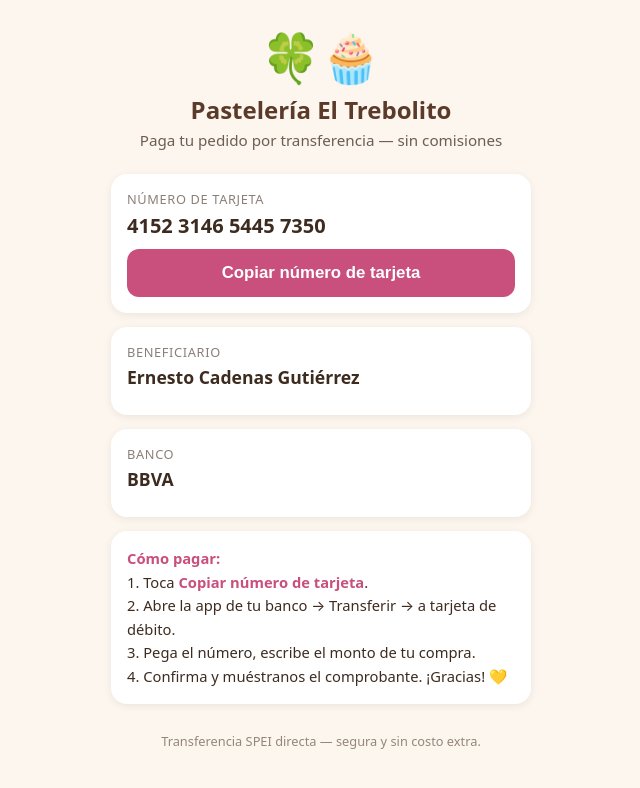
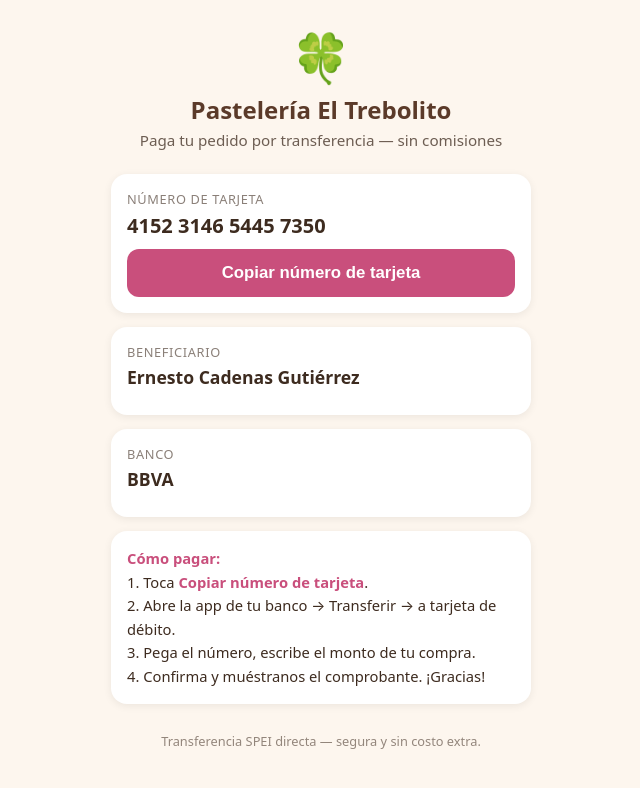
Before and after one commit to JErnesto08/pagos, a plain HTML site: page index.html in a window 1280 px wide. Shown: the whole page, without its empty margins (319-959 px from the left). Drawn offline with Linux system fonts and the light colour scheme.

Commit message:
Quitar emojis de corazon y pastelito

```diff
--- a/index.html
+++ b/index.html
@@ -87,7 +87,7 @@
 </head>
 <body>
 <header>
-  <div class="emoji">🍀🧁</div>
+  <div class="emoji">🍀</div>
   <h1>Pastelería El Trebolito</h1>
   <p>Paga tu pedido por transferencia — sin comisiones</p>
 </header>
@@ -123,7 +123,7 @@
     1. Toca <strong>Copiar número de tarjeta</strong>.<br>
     2. Abre la app de tu banco → Transferir → a tarjeta de débito.<br>
     3. Pega el número, escribe el monto de tu compra.<br>
-    4. Confirma y muéstranos el comprobante. ¡Gracias! 💛
+    4. Confirma y muéstranos el comprobante. ¡Gracias!
   </div>
 </main>
 
```
